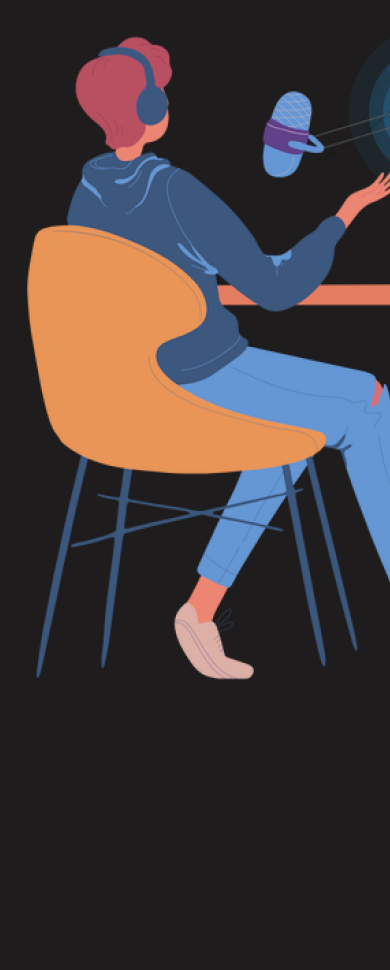
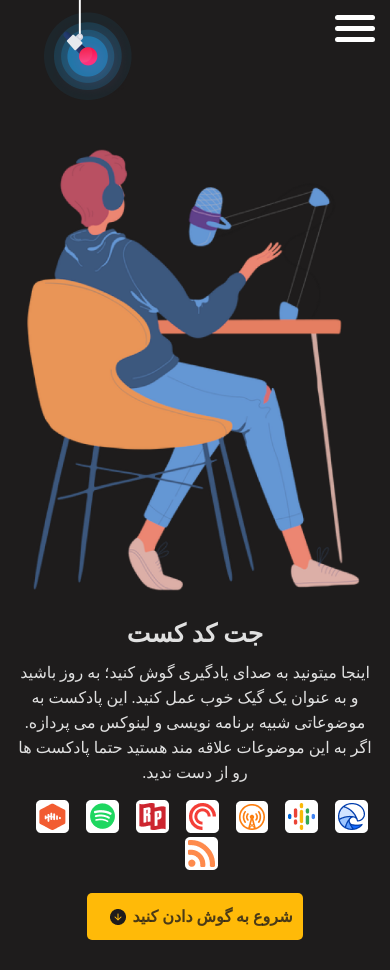
Before and after one commit to edrisranjbar/JetCode, a PHP site: page /podcasts.html in a window 390 px wide; the page is wider, and only the part inside the window is pictured. Shown: the top 970 px of that part. Run offline with PHP 8.4, Linux system fonts and the light colour scheme; grey boxes are pictures that could not be loaded.

Commit message:
404 page and podcasts page responsive for mobile (portrait)

```diff
--- a/assets/script.js
+++ b/assets/script.js
@@ -5,12 +5,13 @@ let humberger_menu_bars = document.querySelectorAll('.humberger-menu > .bar');
 let menu = document.querySelector('.menu');
 let menu_footer = document.querySelector('.menu_footer');
 let is_open = false;
-
-new Glider(document.querySelector('.glider'), {
-    slidesToShow: "auto",
-    draggable: true,
-    dots: '.dots',
-});
+if (document.querySelector('.glider')) {
+    new Glider(document.querySelector('.glider'), {
+        slidesToShow: "auto",
+        draggable: true,
+        dots: '.dots',
+    });
+}
 
 // Toggle Humberger menu
 function toggle_menu(is_open) {
--- a/assets/style.css
+++ b/assets/style.css
@@ -29,6 +29,11 @@ body {
   margin: 0px;
   direction: rtl;
   overflow-x: hidden;
+}
+
+.wrapper,
+.row {
+  display: flex;
 }
 
 .align-center {
@@ -166,7 +171,6 @@ header {
   border-radius: 5px;
   display: flex;
   flex-direction: row;
-  justify-content: space-between;
   justify-content: center;
   align-items: center;
   font-family: inherit;
@@ -433,6 +437,7 @@ header {
 }
 
 .podcasts .description {
+  margin: 0px 0px 30px 0px;
   color: #e0e0e0;
   font-weight: 500;
   font-size: 24px;
@@ -442,6 +447,7 @@ header {
 .podcast_illustration {
   position: relative;
   top: -60px;
+  max-width: 100%;
 }
 
 .podcasts .podcast_frame {
@@ -460,11 +466,18 @@ header {
   align-items: center;
 }
 
+.page_404 .wrapper {
+  flex-direction: column;
+  min-height: calc(100vh - 243px);
+  justify-content: center;
+  align-items: center;
+}
+
 .error-404-text {
   font-size: 30px;
   line-height: 47px;
   font-weight: bold;
-  margin: 35px initial initial initial;
+  margin: 35px 0 0 0;
 }
 
 .error-404-link-back {
@@ -1164,6 +1177,72 @@ aside {
     width: 176px;
   }
 
+  /* 404 Page */
+
+  .image_404 {
+    max-width: 300px;
+  }
+
+  .error-404-text {
+    font-size: 16px;
+    line-height: 25px;
+  }
+
+  .error-404-link-back {
+    font-size: 16px;
+    line-height: 25px;
+  }
+
+  /* End 404 Page */
+
+  /* Podcast Page */
+  .mic {
+    width: 95px;
+    height: 107px;
+  }
+
+  .podcasts {
+    padding: 0px 17px;
+    text-align: center;
+  }
+
+  .podcasts .wrapper {
+    flex-direction: column-reverse;
+  }
+
+  .podcast_illustration {
+    top: unset;
+    margin-top: 62px;
+  }
+
+  .podcasts .title {
+    font-size: 25px;
+    margin-bottom: 7px;
+    line-height: 39px;
+  }
+
+  .podcasts .description {
+    font-size: 16px;
+    line-height: 25px;
+    margin: 0px 0px 15px 0px;
+  }
+
+  .podcasts .icons {
+    margin-bottom: 19px;
+  }
+
+  .podcasts .right .btn {
+    margin-bottom: 30px;
+    margin-left: auto;
+    margin-right: auto;
+  }
+
+  .podcasts .podcast_frame {
+    margin-bottom: unset;
+  }
+
+  /* End Podcast Page */
+
   footer {
     background-image: url('../images/Mobile_Footer_Background.svg');
     font-size: 14px;
--- a/podcasts.html
+++ b/podcasts.html
@@ -12,6 +12,11 @@
 <body class="bg-dark">
     <img src="images/mic.png" class="mic">
     <header>
+        <span class="humberger-menu">
+            <div class="bar"></div>
+            <div class="bar"></div>
+            <div class="bar"></div>
+        </span>
         <nav class="menu">
             <img src="images/Logo.png" alt="JetCode logo" class="logo">
             <ul>
@@ -29,6 +34,7 @@
                 </a>
             </ul>
         </nav>
+        <img src="images/Mobile_Menu_footer.svg" class="menu_footer">
     </header>
     <main class="podcasts">
         <div class="wrapper">
@@ -50,8 +56,10 @@
                     <a href="#"><img src="images/CastBox.png" alt="CastBox logo"></a>
                     <a href="#"><img src="images/RSS.png" alt="RSS logo"></a>
                 </div>
-                <a href="#podcast_frame" class="btn btn-primary">شروع به گوش دادن کنید
-                    <img src="images/bi_arrow-down-circle-fill.png"></a>
+                <div class="row">
+                    <a href="#podcast_frame" class="btn btn-primary">شروع به گوش دادن کنید
+                        <img src="images/bi_arrow-down-circle-fill.png"></a>
+                </div>
             </div>
             <div class="left">
                 <img src="images/Podcast Illustration.png" class="podcast_illustration">
@@ -66,6 +74,8 @@
     <footer>
         <p>تمامی حقوق برای وب سایت ادریس رنجبر محفوط می باشد.</p>
         <p>طراحی و توسعه با ☕ و ❤️ توسط ادریس رنجبر</p>
+        <script src="assets/glider.min.js"></script>
+        <script src="assets/script.js"></script>
     </footer>
 </body>
 
```
Also changed, not shown: 404.html (+9 -1 lines).
